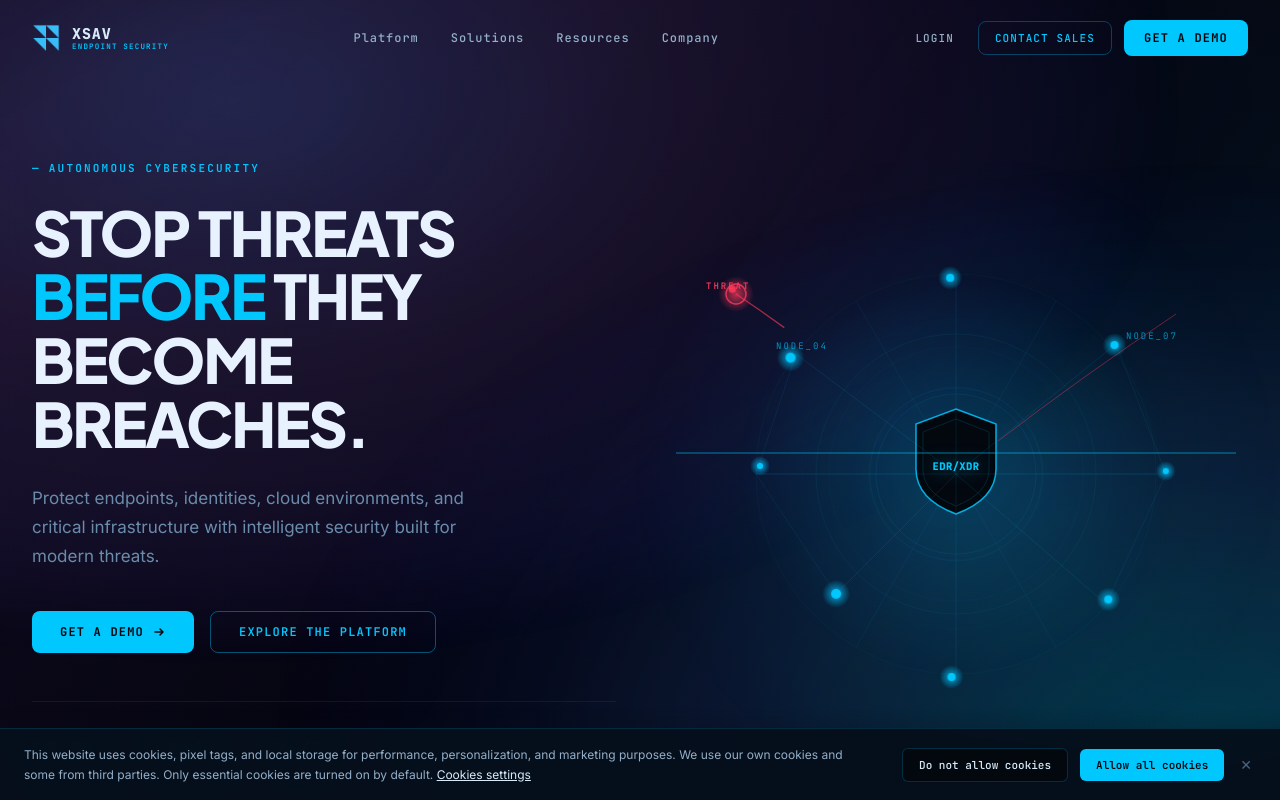
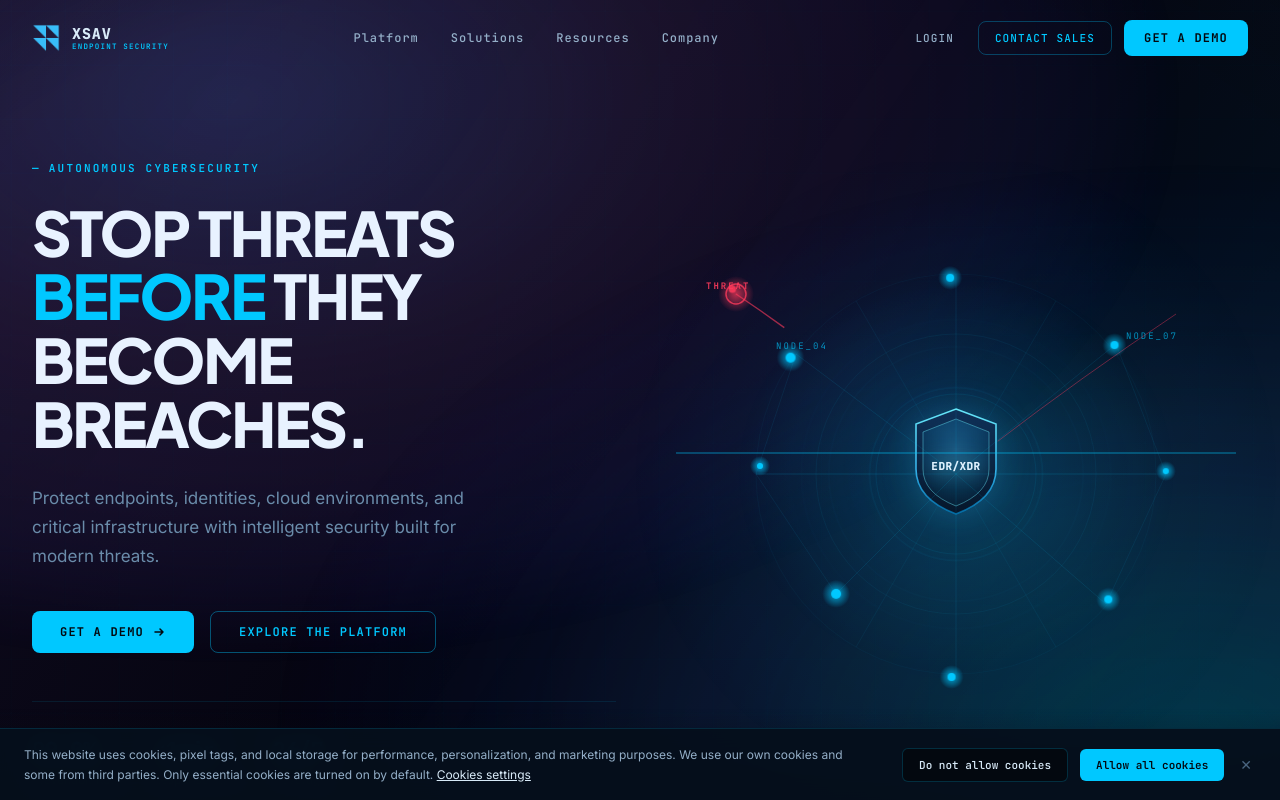
Before and after one commit to jayesh677/landing_3, a React (Vite) app: page / in a window 1280 px wide. Shown: the top 800 px of the page. Built offline with nearby package versions, Linux system fonts and the light colour scheme.

Commit message:
Refine hero shield to a lighter, luminous cyan glass aesthetic

```diff
--- a/src/components/HeroRadar.jsx
+++ b/src/components/HeroRadar.jsx
@@ -31,6 +31,20 @@ export default function HeroRadar() {
           <radialGradient id="threatGlow" cx="50%" cy="50%" r="50%">
             <stop offset="0%" stopColor="#ff3b5c" stopOpacity="0.7" />
             <stop offset="100%" stopColor="#ff3b5c" stopOpacity="0" />
+          </radialGradient>
+          <linearGradient id="shieldGrad" x1="0%" y1="0%" x2="0%" y2="100%">
+            <stop offset="0%" stopColor="#103058" stopOpacity="0.88" />
+            <stop offset="50%" stopColor="#0c2240" stopOpacity="0.92" />
+            <stop offset="100%" stopColor="#061528" stopOpacity="0.96" />
+          </linearGradient>
+          <linearGradient id="shieldBorder" x1="0%" y1="0%" x2="0%" y2="100%">
+            <stop offset="0%" stopColor="#67e8f9" stopOpacity="1" />
+            <stop offset="60%" stopColor="#38bdf8" stopOpacity="0.9" />
+            <stop offset="100%" stopColor="#0284c7" stopOpacity="0.7" />
+          </linearGradient>
+          <radialGradient id="shieldInnerGlow" cx="50%" cy="35%" r="60%">
+            <stop offset="0%" stopColor="#38bdf8" stopOpacity="0.3" />
+            <stop offset="100%" stopColor="#00c8ff" stopOpacity="0.05" />
           </radialGradient>
           <filter id="blur4">
             <feGaussianBlur stdDeviation="4" />
@@ -66,32 +80,32 @@ export default function HeroRadar() {
         <path d="M500 100 Q380 180 280 260" stroke="#ff3b5c" strokeOpacity="0.4" strokeWidth="1" fill="none" className="threat-path" style={{ animationDelay: '-1s' }} />
         <path d="M420 460 Q340 360 280 260" stroke="#ff3b5c" strokeOpacity="0.3" strokeWidth="1" fill="none" className="threat-path" style={{ animationDelay: '-2s' }} />
 
-        {/* Defense Center Shield Icon */}
+        {/* Defense Center Shield Icon (Lighter Glass Aesthetic) */}
         <path
           d="M280 195 L320 210 L320 255 Q320 285 280 300 Q240 285 240 255 L240 210 Z"
-          fill="#03080f"
-          stroke="#00c8ff"
-          strokeWidth="1.5"
-          strokeOpacity="0.85"
+          fill="url(#shieldGrad)"
+          stroke="url(#shieldBorder)"
+          strokeWidth="1.6"
+          className="filter drop-shadow-[0_0_16px_rgba(56,189,248,0.25)]"
         />
         <path
           d="M280 205 L313 218 L313 255 Q313 279 280 292 Q247 279 247 255 L247 218 Z"
-          fill="none"
-          stroke="#00c8ff"
-          strokeWidth="0.5"
-          strokeOpacity="0.3"
+          fill="url(#shieldInnerGlow)"
+          stroke="#67e8f9"
+          strokeWidth="0.8"
+          strokeOpacity="0.55"
         />
         <text
           x="280"
           y="252"
           textAnchor="middle"
           dominantBaseline="central"
-          fill="#00c8ff"
-          fontSize="10.5"
+          fill="#e0f2fe"
+          fontSize="11"
           fontWeight="800"
           fontFamily="JetBrains Mono, monospace"
           letterSpacing="0.04em"
-          className="select-none filter drop-shadow-[0_0_8px_rgba(0,200,255,0.5)]"
+          className="select-none filter drop-shadow-[0_0_10px_rgba(103,232,249,0.7)]"
         >
           EDR/XDR
         </text>
```
